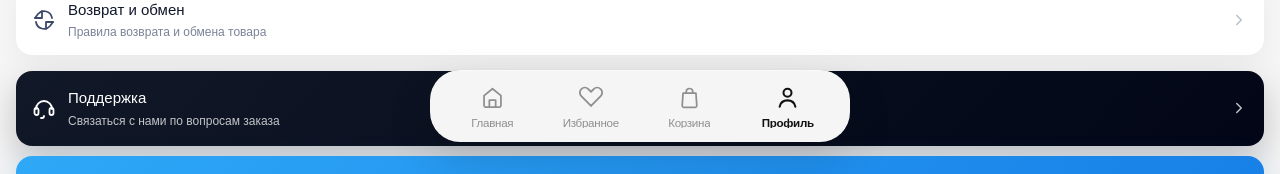
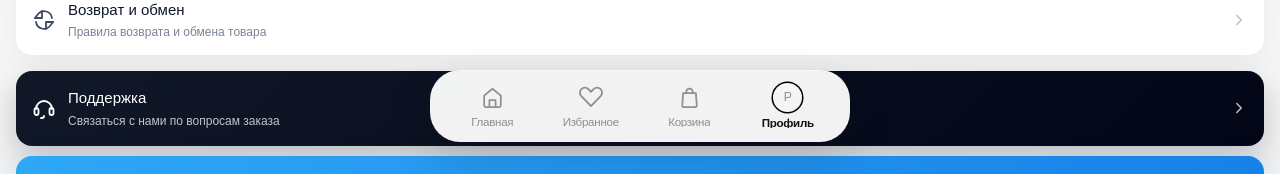
Before and after one commit to rennymateso/tg-shop, a Next.js app: page /profile in a window 1280 px wide. Shown: the part 647-821 px from the top of the page. Built offline with nearby package versions, Linux system fonts and the light colour scheme.

Commit message:
Replace bottom nav icons with thin outline icons

```diff
--- a/app/components/BottomNav.tsx
+++ b/app/components/BottomNav.tsx
@@ -2,435 +2,287 @@
 
 import { useEffect, useMemo, useState } from "react";
 import { usePathname, useRouter } from "next/navigation";
+import {
+  syncTelegramCustomer,
+  type CustomerProfile,
+} from "../lib/customer-profile";
+import { getTelegramWebApp } from "../lib/telegram-mini-app";
 
-type NavKey = "home" | "favorites" | "cart" | "profile";
-
-type NavItem = {
-  key: NavKey;
-  label: string;
-  href: string;
+type CartItem = {
+  id: string;
+  name: string;
+  price: number;
+  size: string;
+  color: string;
+  quantity: number;
 };
 
-const navItems: NavItem[] = [
-  { key: "home", label: "Главная", href: "/" },
-  { key: "favorites", label: "Избранное", href: "/favorites" },
-  { key: "cart", label: "Корзина", href: "/cart" },
-  { key: "profile", label: "Профиль", href: "/profile" },
-];
-
-function safeJsonParse<T>(value: string | null, fallback: T): T {
-  if (!value) return fallback;
-
+function getCartCount() {
   try {
-    return JSON.parse(value) as T;
+    const raw = localStorage.getItem("cart") || "[]";
+    const cart = JSON.parse(raw) as CartItem[];
+    if (!Array.isArray(cart)) return 0;
+    return cart.reduce((sum, item) => sum + (Number(item.quantity) || 0), 0);
   } catch {
-    return fallback;
+    return 0;
   }
 }
 
-function getArrayCount(value: unknown): number {
-  if (Array.isArray(value)) return value.length;
-
-  if (value && typeof value === "object") {
-    return Object.keys(value as Record<string, unknown>).length;
-  }
-
+function getFavoritesCount() {
+  try {
+    const raw = localStorage.getItem("favorites") || "[]";
+    const favorites = JSON.parse(raw) as string[];
+    if (!Array.isArray(favorites)) return 0;
+    return favorites.length;
+  } catch {
     return 0;
-}
-
-function getCartCount() {
-  if (typeof window === "undefined") return 0;
-
-  const cart = safeJsonParse<unknown>(localStorage.getItem("cart"), []);
-  const cartItems = safeJsonParse<unknown>(localStorage.getItem("cartItems"), []);
-
-  return Math.max(getArrayCount(cart), getArrayCount(cartItems));
-}
-
-function getFavoritesCount() {
-  if (typeof window === "undefined") return 0;
-
-  const favorites = safeJsonParse<unknown>(localStorage.getItem("favorites"), []);
-  return getArrayCount(favorites);
-}
-
-function getValueFromObject(source: unknown, keys: string[]) {
-  if (!source || typeof source !== "object") return "";
-
-  const objectSource = source as Record<string, unknown>;
-
-  for (const key of keys) {
-    const value = objectSource[key];
-
-    if (typeof value === "string" && value.trim()) {
-      return value;
   }
 }
 
-  return "";
+function getCachedCustomer() {
+  try {
+    const raw = localStorage.getItem("customer_profile_cache") || "null";
+    const parsed = JSON.parse(raw) as CustomerProfile | null;
+    return parsed;
+  } catch {
+    return null;
+  }
 }
 
-function getProfilePhoto() {
-  if (typeof window === "undefined") return "";
-
-  const storageKeys = [
-    "customer_profile_cache",
-    "telegram_user",
-    "telegramUser",
-    "user",
-    "profile",
-  ];
-
-  for (const key of storageKeys) {
-    const data = safeJsonParse<Record<string, unknown> | null>(
-      localStorage.getItem(key),
-      null
-    );
-
-    const directPhoto = getValueFromObject(data, [
-      "photo_url",
-      "photoUrl",
-      "avatar",
-      "avatar_url",
-      "photo",
-    ]);
-
-    if (directPhoto) return directPhoto;
-
-    const nestedUser = data?.user;
-    const nestedPhoto = getValueFromObject(nestedUser, [
-      "photo_url",
-      "photoUrl",
-      "avatar",
-      "avatar_url",
-      "photo",
-    ]);
-
-    if (nestedPhoto) return nestedPhoto;
-  }
-
-  const telegramWindow = window as unknown as {
-    Telegram?: {
-      WebApp?: {
-        initDataUnsafe?: {
-          user?: {
-            photo_url?: string;
-          };
-        };
-      };
-    };
-  };
-
-  return telegramWindow.Telegram?.WebApp?.initDataUnsafe?.user?.photo_url || "";
+function setCachedCustomer(customer: CustomerProfile | null) {
+  if (!customer) return;
+  localStorage.setItem("customer_profile_cache", JSON.stringify(customer));
+  window.dispatchEvent(new Event("customer-profile-updated"));
 }
 
 function HomeIcon() {
   return (
-    <svg className="mn-nav-svg" viewBox="0 0 24 24" fill="none" aria-hidden="true">
-      <path d="M4.5 10.4 12 4.2l7.5 6.2v8.7a1.4 1.4 0 0 1-1.4 1.4H5.9a1.4 1.4 0 0 1-1.4-1.4v-8.7Z" />
-      <path d="M9.2 20.5v-6.1h5.6v6.1" />
+    <svg
+      width="27"
+      height="27"
+      viewBox="0 0 24 24"
+      fill="none"
+      stroke="currentColor"
+      strokeWidth="1.55"
+      strokeLinecap="round"
+      strokeLinejoin="round"
+      aria-hidden="true"
+    >
+      <path d="M4.6 10.3 12 4.2l7.4 6.1v8.8a1.35 1.35 0 0 1-1.35 1.35H5.95A1.35 1.35 0 0 1 4.6 19.1v-8.8Z" />
+      <path d="M9.25 20.45v-6.15h5.5v6.15" />
     </svg>
   );
 }
 
 function HeartIcon() {
   return (
-    <svg className="mn-nav-svg mn-nav-heart" viewBox="0 0 24 24" fill="none" aria-hidden="true">
-      <path d="M20.3 5.2c-1.7-1.6-4.3-1.6-6 0L12 7.5 9.7 5.2c-1.7-1.6-4.3-1.6-6 0-1.7 1.7-1.7 4.4 0 6l8.3 8.5 8.3-8.5c1.7-1.6 1.7-4.3 0-6Z" />
+    <svg
+      width="28"
+      height="28"
+      viewBox="0 0 24 24"
+      fill="none"
+      stroke="currentColor"
+      strokeWidth="1.55"
+      strokeLinecap="round"
+      strokeLinejoin="round"
+      aria-hidden="true"
+    >
+      <path d="M20.25 5.25c-1.7-1.65-4.3-1.65-6 0L12 7.5 9.75 5.25c-1.7-1.65-4.3-1.65-6 0-1.65 1.65-1.65 4.35 0 6L12 19.75l8.25-8.5c1.65-1.65 1.65-4.35 0-6Z" />
     </svg>
   );
 }
 
 function BagIcon() {
   return (
-    <svg className="mn-nav-svg" viewBox="0 0 24 24" fill="none" aria-hidden="true">
-      <path d="M6.3 8.1h11.4l.8 10.9a1.55 1.55 0 0 1-1.55 1.7h-9.9A1.55 1.55 0 0 1 5.5 19l.8-10.9Z" />
-      <path d="M9.1 8.1V6.9a2.9 2.9 0 0 1 5.8 0v1.2" />
+    <svg
+      width="27"
+      height="27"
+      viewBox="0 0 24 24"
+      fill="none"
+      stroke="currentColor"
+      strokeWidth="1.55"
+      strokeLinecap="round"
+      strokeLinejoin="round"
+      aria-hidden="true"
+    >
+      <path d="M6.35 8.15h11.3l.82 10.8a1.55 1.55 0 0 1-1.55 1.68H7.08a1.55 1.55 0 0 1-1.55-1.68l.82-10.8Z" />
+      <path d="M9.1 8.15V6.95a2.9 2.9 0 0 1 5.8 0v1.2" />
     </svg>
   );
-}
-
-function UserIcon() {
-  return (
-    <svg className="mn-nav-svg" viewBox="0 0 24 24" fill="none" aria-hidden="true">
-      <circle cx="12" cy="7.8" r="3.55" />
-      <path d="M5 20.2c.7-3.35 3.45-5.65 7-5.65s6.3 2.3 7 5.65" />
-    </svg>
-  );
-}
-
-function NavIcon({
-  type,
-  active,
-  profilePhoto,
-}: {
-  type: NavKey;
-  active: boolean;
-  profilePhoto: string;
-}) {
-  if (type === "home") return <HomeIcon />;
-  if (type === "favorites") return <HeartIcon />;
-  if (type === "cart") return <BagIcon />;
-
-  if (profilePhoto) {
-    return (
-      <span className={`mn-profile-photo${active ? " active" : ""}`}>
-        <img src={profilePhoto} alt="" />
-      </span>
-    );
-  }
-
-  return <UserIcon />;
-}
-
-function isActivePath(pathname: string, href: string) {
-  if (href === "/") return pathname === "/";
-  return pathname === href || pathname.startsWith(`${href}/`);
 }
 
 export default function BottomNav() {
   const router = useRouter();
   const pathname = usePathname();
 
+  const [cartCount, setCartCount] = useState(0);
   const [favoritesCount, setFavoritesCount] = useState(0);
-  const [cartCount, setCartCount] = useState(0);
-  const [profilePhoto, setProfilePhoto] = useState("");
+  const [customer, setCustomer] = useState<CustomerProfile | null>(null);
 
-  const counts = useMemo<Record<NavKey, number>>(
-    () => ({
-      home: 0,
-      favorites: favoritesCount,
-      cart: cartCount,
-      profile: 0,
-    }),
-    [favoritesCount, cartCount]
-  );
-
-  const syncState = () => {
+  useEffect(() => {
+    const syncCounts = () => {
+      setCartCount(getCartCount());
       setFavoritesCount(getFavoritesCount());
-    setCartCount(getCartCount());
-    setProfilePhoto(getProfilePhoto());
     };
 
-  useEffect(() => {
-    syncState();
+    syncCounts();
 
-    const handleUpdate = () => syncState();
+    const handleStorage = () => syncCounts();
+    const handleFocus = () => syncCounts();
+    const handleCartUpdated = () => syncCounts();
+    const handleFavoritesUpdated = () => syncCounts();
+    const handleVisibility = () => {
+      if (!document.hidden) syncCounts();
+    };
 
-    window.addEventListener("storage", handleUpdate);
-    window.addEventListener("favorites-updated", handleUpdate);
-    window.addEventListener("cart-updated", handleUpdate);
-    window.addEventListener("profile-updated", handleUpdate);
+    window.addEventListener("storage", handleStorage);
+    window.addEventListener("focus", handleFocus);
+    window.addEventListener("cart-updated", handleCartUpdated);
+    window.addEventListener("favorites-updated", handleFavoritesUpdated);
+    document.addEventListener("visibilitychange", handleVisibility);
 
     return () => {
-      window.removeEventListener("storage", handleUpdate);
-      window.removeEventListener("favorites-updated", handleUpdate);
-      window.removeEventListener("cart-updated", handleUpdate);
-      window.removeEventListener("profile-updated", handleUpdate);
+      window.removeEventListener("storage", handleStorage);
+      window.removeEventListener("focus", handleFocus);
+      window.removeEventListener("cart-updated", handleCartUpdated);
+      window.removeEventListener("favorites-updated", handleFavoritesUpdated);
+      document.removeEventListener("visibilitychange", handleVisibility);
+    };
+  }, [pathname]);
+
+  useEffect(() => {
+    const loadCustomer = async () => {
+      const cached = getCachedCustomer();
+      if (cached) {
+        setCustomer(cached);
+      }
+
+      const webApp = getTelegramWebApp();
+      if (!webApp?.initData) return;
+
+      const profile = await syncTelegramCustomer();
+      if (profile) {
+        setCustomer(profile);
+        setCachedCustomer(profile);
+      }
+    };
+
+    loadCustomer();
+
+    const handleProfileUpdated = () => {
+      const cached = getCachedCustomer();
+      setCustomer(cached);
+    };
+
+    window.addEventListener("customer-profile-updated", handleProfileUpdated);
+    window.addEventListener("focus", handleProfileUpdated);
+
+    return () => {
+      window.removeEventListener("customer-profile-updated", handleProfileUpdated);
+      window.removeEventListener("focus", handleProfileUpdated);
     };
   }, []);
 
-  return (
-    <>
-      <style>{`
-        .mn-bottom-nav-wrap {
-          position: fixed;
-          left: 50%;
-          bottom: calc(env(safe-area-inset-bottom, 0px) + 11px);
-          z-index: 500;
-          width: min(calc(100vw - 30px), 420px);
-          transform: translateX(-50%);
-          pointer-events: none;
-        }
+  const cartBadge = useMemo(() => {
+    if (cartCount <= 0) return "";
+    if (cartCount > 99) return "99+";
+    return String(cartCount);
+  }, [cartCount]);
 
-        .mn-bottom-nav {
-          height: 72px;
-          padding: 8px 13px 9px;
-          border-radius: 30px;
-          background: rgba(255,255,255,.96);
-          box-shadow:
-            0 18px 46px rgba(0,0,0,.13),
-            0 3px 12px rgba(0,0,0,.04);
-          backdrop-filter: blur(20px);
-          -webkit-backdrop-filter: blur(20px);
-          display: grid;
-          grid-template-columns: repeat(4, minmax(0, 1fr));
-          align-items: center;
-          pointer-events: auto;
-        }
+  const favoritesBadge = useMemo(() => {
+    if (favoritesCount <= 0) return "";
+    if (favoritesCount > 99) return "99+";
+    return String(favoritesCount);
+  }, [favoritesCount]);
 
-        .mn-bottom-nav-item {
-          position: relative;
-          min-width: 0;
-          height: 55px;
-          border: 0;
-          border-radius: 18px;
-          background: transparent;
-          color: #8f8f8f;
-          display: flex;
-          flex-direction: column;
-          align-items: center;
-          justify-content: center;
-          gap: 5px;
-          cursor: pointer;
-          transition: color .16s ease, transform .16s ease;
-        }
+  const activeClass = (path: string) =>
+    pathname === path ? "text-[#111111]" : "text-[#8F8F8F]";
 
-        .mn-bottom-nav-item:active {
-          transform: translateY(1px);
-        }
+  const activeTextClass = (path: string) =>
+    pathname === path ? "font-semibold text-[#111111]" : "font-normal text-[#8F8F8F]";
 
-        .mn-bottom-nav-item.active {
-          color: #111;
-        }
-
-        .mn-bottom-nav-icon {
-          position: relative;
-          width: 29px;
-          height: 29px;
-          display: inline-flex;
-          align-items: center;
-          justify-content: center;
-        }
-
-        .mn-nav-svg {
-          width: 27px;
-          height: 27px;
-          stroke: currentColor;
-          stroke-width: 1.55;
-          stroke-linecap: round;
-          stroke-linejoin: round;
-        }
-
-        .mn-bottom-nav-item.active .mn-nav-svg {
-          stroke-width: 1.8;
-        }
-
-        .mn-nav-heart {
-          width: 28px;
-          height: 28px;
-        }
-
-        .mn-bottom-nav-label {
-          max-width: 100%;
-          font-size: 11.6px;
-          line-height: 1;
-          font-weight: 400;
-          letter-spacing: -0.025em;
-          white-space: nowrap;
-          overflow: hidden;
-          text-overflow: ellipsis;
-        }
-
-        .mn-bottom-nav-item.active .mn-bottom-nav-label {
-          color: #111;
-          font-weight: 600;
-        }
-
-        .mn-profile-photo {
-          width: 29px;
-          height: 29px;
-          border-radius: 999px;
-          overflow: hidden;
-          display: inline-flex;
-          align-items: center;
-          justify-content: center;
-          background: #efefef;
-          box-shadow: 0 0 0 1px rgba(0,0,0,.06);
-        }
-
-        .mn-profile-photo.active {
-          box-shadow: 0 0 0 2px rgba(17,17,17,.78);
-        }
-
-        .mn-profile-photo img {
-          width: 100%;
-          height: 100%;
-          display: block;
-          object-fit: cover;
-        }
-
-        .mn-bottom-nav-badge {
-          position: absolute;
-          top: -5px;
-          right: -8px;
-          min-width: 16px;
-          height: 16px;
-          padding: 0 4px;
-          border-radius: 999px;
-          background: #111;
-          color: #fff;
-          border: 2px solid #fff;
-          display: inline-flex;
-          align-items: center;
-          justify-content: center;
-          font-size: 8.5px;
-          line-height: 1;
-          font-weight: 600;
-        }
-
-        @media (max-width: 370px) {
-          .mn-bottom-nav-wrap {
-            width: min(calc(100vw - 22px), 405px);
-            bottom: calc(env(safe-area-inset-bottom, 0px) + 10px);
-          }
-
-          .mn-bottom-nav {
-            height: 69px;
-            padding: 7px 10px 8px;
-            border-radius: 27px;
-          }
-
-          .mn-bottom-nav-item {
-            height: 53px;
-            gap: 4px;
-          }
-
-          .mn-bottom-nav-label {
-            font-size: 10.8px;
-          }
-
-          .mn-bottom-nav-icon,
-          .mn-profile-photo {
-            width: 27px;
-            height: 27px;
-          }
-
-          .mn-nav-svg {
-            width: 25.5px;
-            height: 25.5px;
-          }
-        }
-      `}</style>
-
-      <nav className="mn-bottom-nav-wrap" aria-label="Нижняя навигация">
-        <div className="mn-bottom-nav">
-          {navItems.map((item) => {
-            const active = isActivePath(pathname || "/", item.href);
-            const count = counts[item.key];
+  const profileInitial =
+    customer?.first_name?.trim()?.charAt(0)?.toUpperCase() || "P";
 
   return (
+    <nav className="fixed bottom-[calc(env(safe-area-inset-bottom,0px)+11px)] left-1/2 z-50 w-[min(calc(100vw-30px),420px)] -translate-x-1/2 rounded-[30px] bg-white/95 px-[13px] pb-[9px] pt-2 shadow-[0_18px_46px_rgba(0,0,0,0.13),0_3px_12px_rgba(0,0,0,0.04)] backdrop-blur-xl">
+      <div className="grid h-[55px] grid-cols-4 items-center">
         <button
-                key={item.key}
           type="button"
-                className={`mn-bottom-nav-item${active ? " active" : ""}`}
-                onClick={() => router.push(item.href)}
-                aria-label={item.label}
-                aria-current={active ? "page" : undefined}
+          onClick={() => router.push("/")}
+          className={`flex min-w-0 flex-col items-center justify-center gap-[5px] ${activeClass("/")}`}
+          aria-label="Главная"
         >
-                <span className="mn-bottom-nav-icon">
-                  <NavIcon type={item.key} active={active} profilePhoto={profilePhoto} />
-                  {count > 0 && item.key !== "home" && item.key !== "profile" ? (
-                    <span className="mn-bottom-nav-badge">{count > 9 ? "9+" : count}</span>
-                  ) : null}
+          <HomeIcon />
+          <span className={`max-w-full truncate text-[11.6px] leading-none tracking-[-0.025em] ${activeTextClass("/")}`}>
+            Главная
           </span>
+        </button>
 
-                <span className="mn-bottom-nav-label">{item.label}</span>
+        <button
+          type="button"
+          onClick={() => router.push("/favorites")}
+          className={`relative flex min-w-0 flex-col items-center justify-center gap-[5px] ${activeClass("/favorites")}`}
+          aria-label="Избранное"
+        >
+          {favoritesBadge && (
+            <span className="absolute right-[calc(50%-25px)] top-[-5px] flex h-4 min-w-4 items-center justify-center rounded-full border-2 border-white bg-black px-1 text-[8.5px] font-semibold leading-none text-white">
+              {favoritesBadge}
+            </span>
+          )}
+
+          <HeartIcon />
+          <span className={`max-w-full truncate text-[11.6px] leading-none tracking-[-0.025em] ${activeTextClass("/favorites")}`}>
+            Избранное
+          </span>
         </button>
-            );
-          })}
+
+        <button
+          type="button"
+          onClick={() => router.push("/cart")}
+          className={`relative flex min-w-0 flex-col items-center justify-center gap-[5px] ${activeClass("/cart")}`}
+          aria-label="Корзина"
+        >
+          {cartBadge && (
+            <span className="absolute right-[calc(50%-25px)] top-[-5px] flex h-4 min-w-4 items-center justify-center rounded-full border-2 border-white bg-black px-1 text-[8.5px] font-semibold leading-none text-white">
+              {cartBadge}
+            </span>
+          )}
+
+          <BagIcon />
+          <span className={`max-w-full truncate text-[11.6px] leading-none tracking-[-0.025em] ${activeTextClass("/cart")}`}>
+            Корзина
+          </span>
+        </button>
+
+        <button
+          type="button"
+          onClick={() => router.push("/profile")}
+          className={`flex min-w-0 flex-col items-center justify-center gap-[5px] ${activeClass("/profile")}`}
+          aria-label="Профиль"
+        >
+          <div
+            className={`h-[29px] w-[29px] overflow-hidden rounded-full bg-[#F5F5F5] ${
+              pathname === "/profile" ? "ring-[1.5px] ring-black" : "ring-1 ring-black/5"
+            }`}
+          >
+            {customer?.photo_url ? (
+              <img
+                src={customer.photo_url}
+                alt="Профиль"
+                className="h-full w-full rounded-full object-cover"
+              />
+            ) : (
+              <div className="flex h-full w-full items-center justify-center text-[12px] font-medium text-[#8F8F8F]">
+                {profileInitial}
+              </div>
+            )}
+          </div>
+          <span className={`max-w-full truncate text-[11.6px] leading-none tracking-[-0.025em] ${activeTextClass("/profile")}`}>
+            Профиль
+          </span>
+        </button>
       </div>
     </nav>
-    </>
   );
 }
```
Lines whose indentation alone changed are shown as unchanged.
